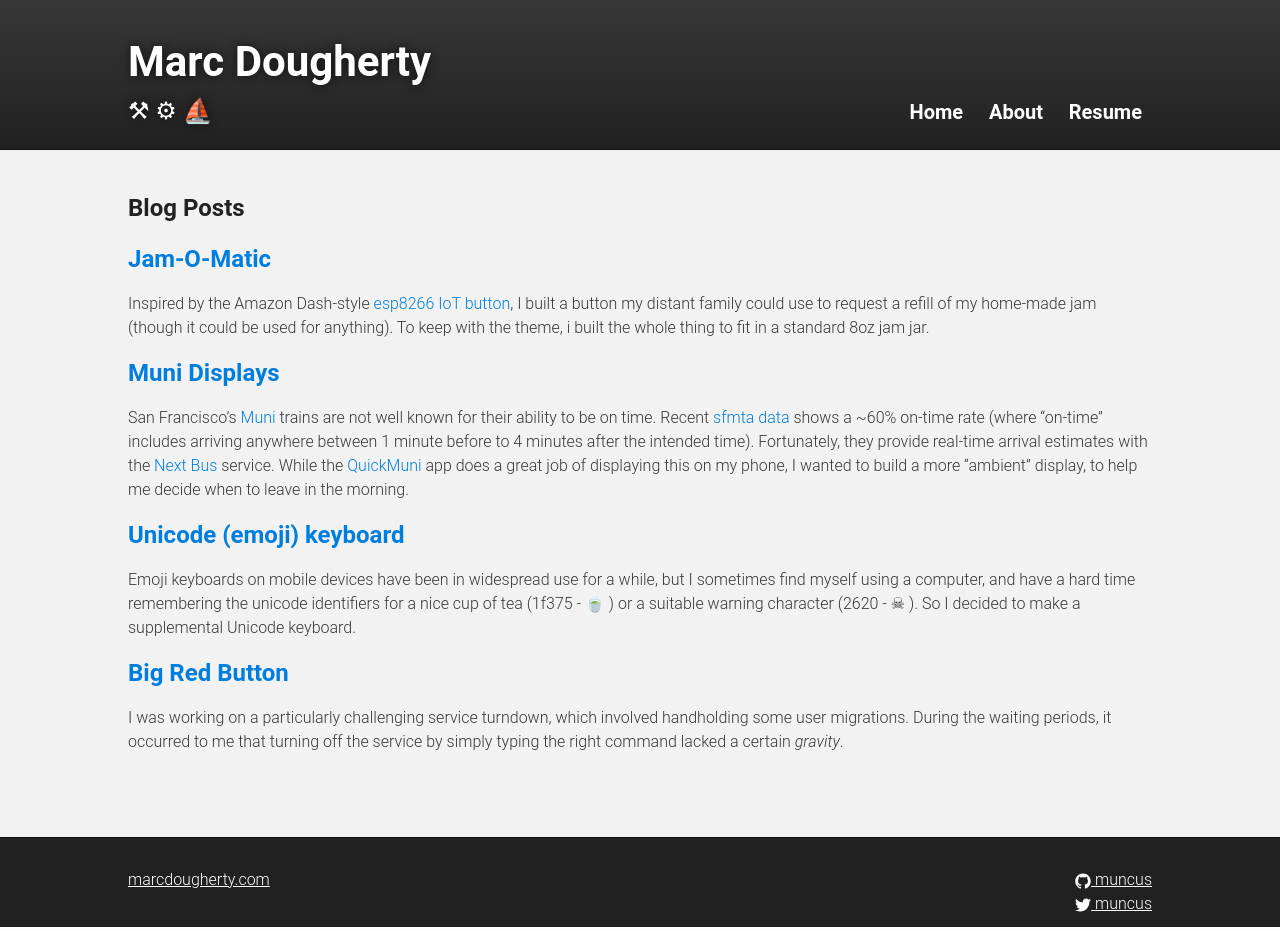
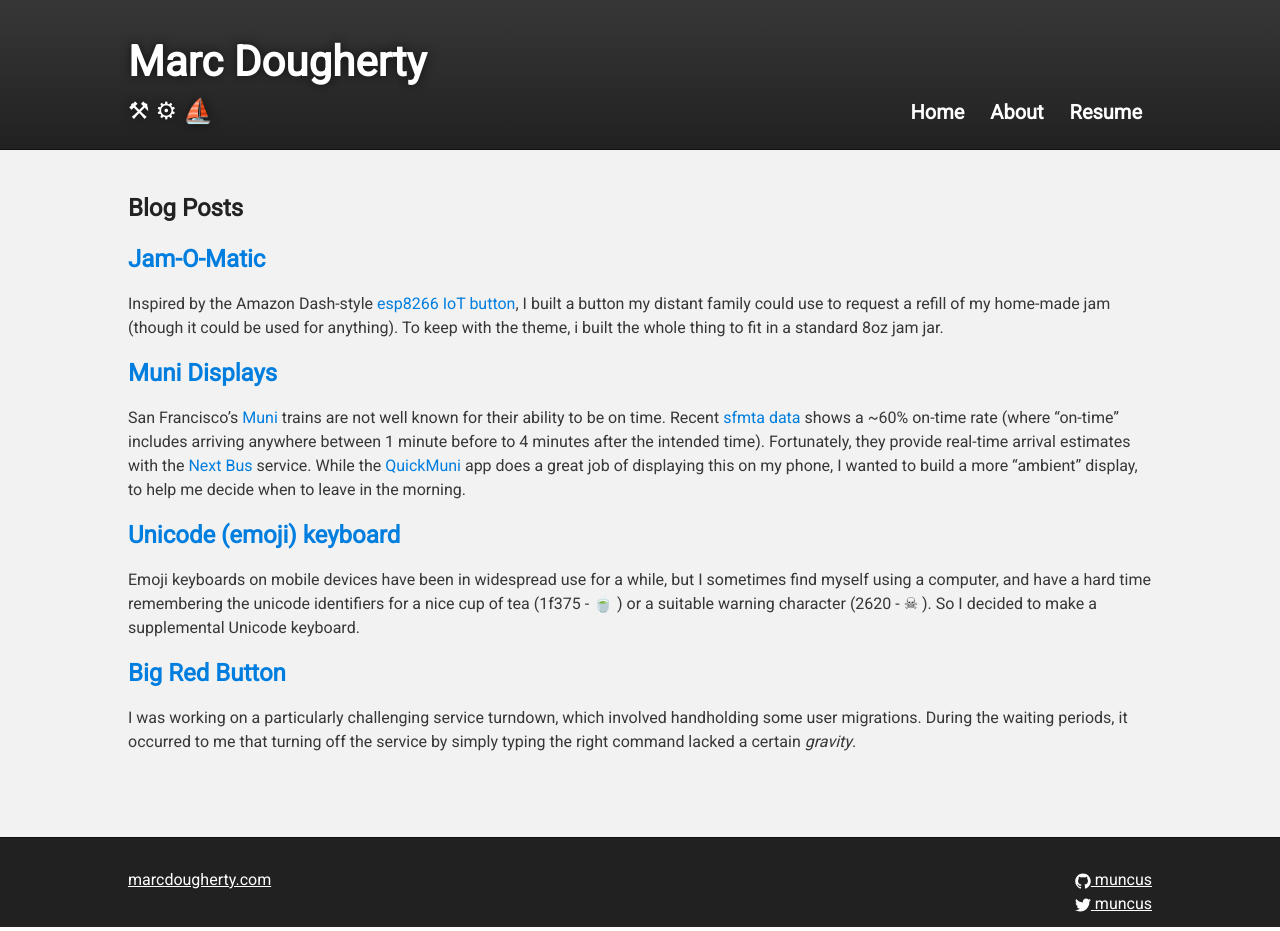
Before and after one commit to marcdougherty/marcdougherty.github.io, a Jekyll site: the page built from index.md, in a window 1280 px wide. Built offline with Jekyll 4.4.1, drawn with Linux system fonts in a browser that asks for light colours.

Commit message:
roboto everywhere

```diff
--- a/_layouts/stock.html
+++ b/_layouts/stock.html
@@ -7,6 +7,7 @@
     <meta name="description" content="{{ site.name }}" />
     {% feed_meta %}
 
+    <link href='https://fonts.googleapis.com/css?family=Roboto' rel='stylesheet' type='text/css'>
     <link rel="stylesheet" type="text/css" href="/css/main.css">
 
     <title>{{ site.name }}:{{ page.title }}</title>
```
